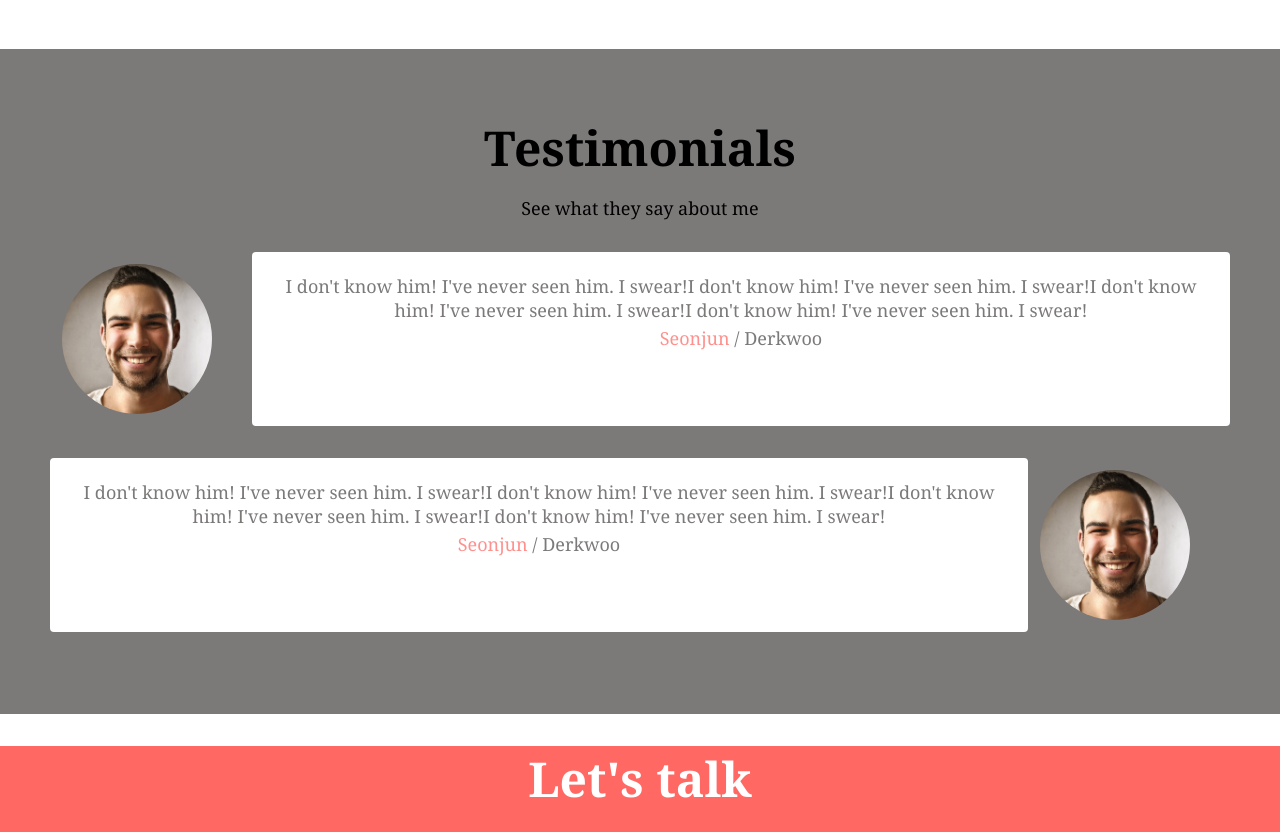
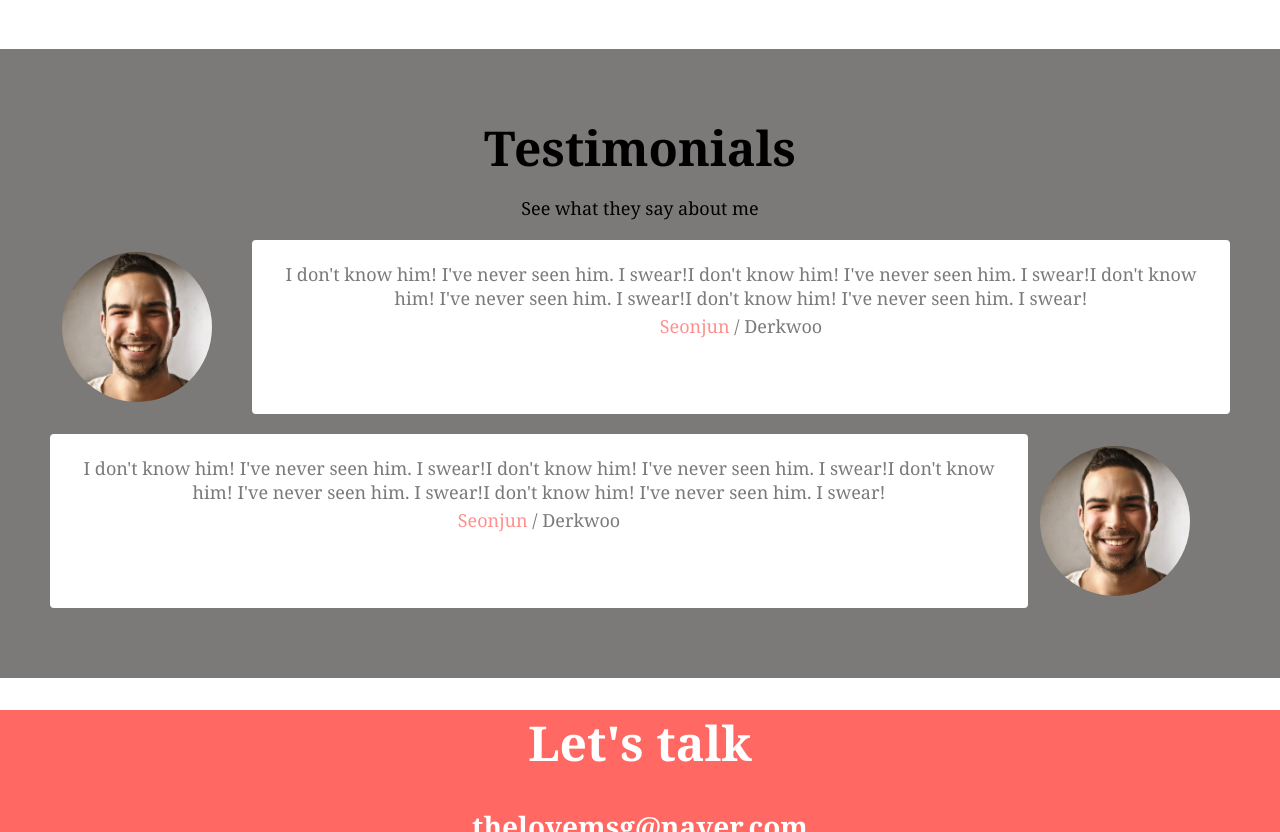
Before and after one commit to thelovemsg/20210131, a plain HTML site: page index.html in a window 1280 px wide. Shown: the part 3096-3928 px from the top of the page. Drawn offline with Linux system fonts and the light colour scheme.

Commit message:
CSS : fix section container
CSS : fix section container

```diff
--- a/index.html
+++ b/index.html
@@ -179,7 +179,8 @@
 
     <!-- Work -->
     <section id="work" class="section">
-        <h1>My Work</h1>
+        <div class="section__container">
+            <h1>My Work</h1>
         <h3>Projects</h3>
         <div class="work__categories">
             <button class="category__btn active">
@@ -256,10 +257,13 @@
             </a>
 
         </div>
+        </div>
+
     </section>
 
     <!-- Testimonials -->
     <section id="testimonials" class="section">
+       <div class="section__container">
         <h1>Testimonials</h1>
         <h3>See what they say about me</h3>
         <div class="testimonial">
@@ -280,6 +284,7 @@
             <img src="images/people1.png" alt="people" class="testimonial__avatar">
 
         </div>
+       </div>
     </section>
 
     <!-- Contact -->
--- a/style.css
+++ b/style.css
@@ -397,7 +397,9 @@ p {
 
 .testimonial {
   display: flex;
-  margin: 32px 0;
+  margin: 20px auto;
+
+  max-width: 1200px;
 }
 
 .testimonial__avatar {
```
